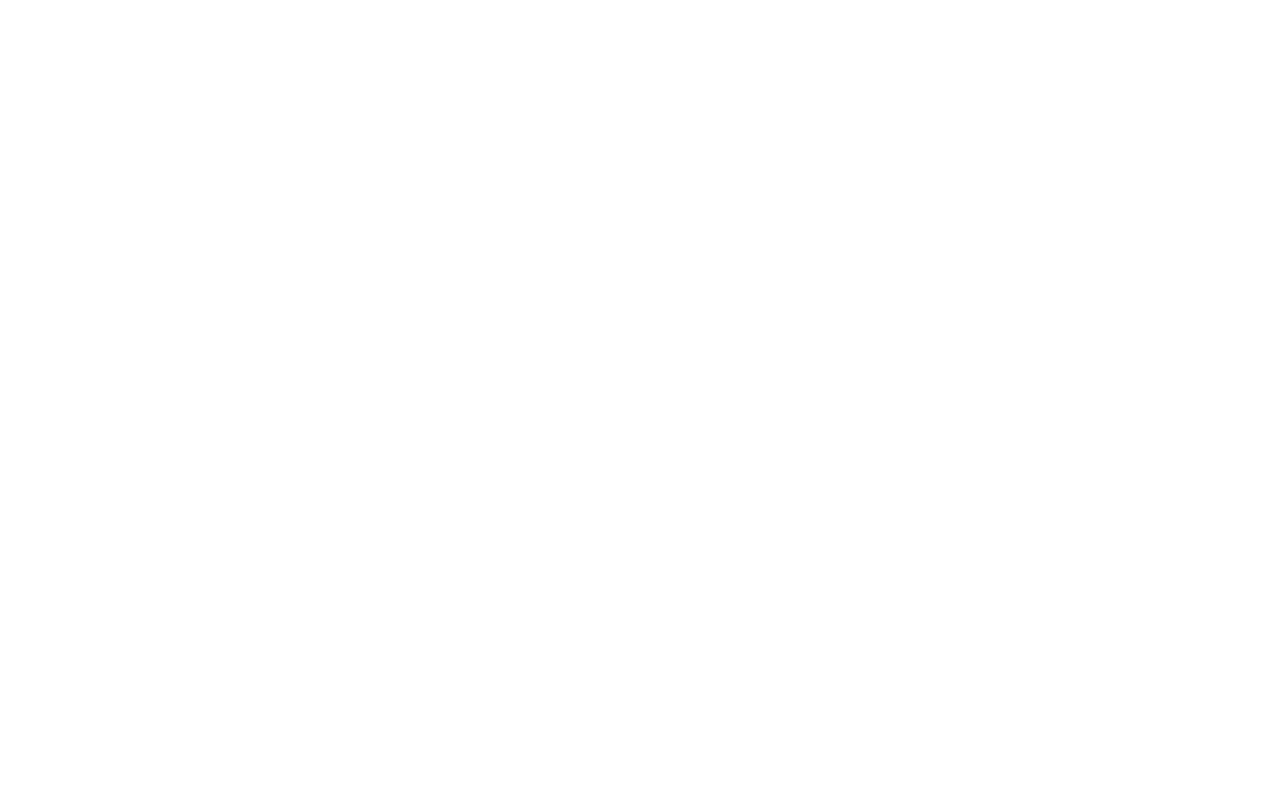
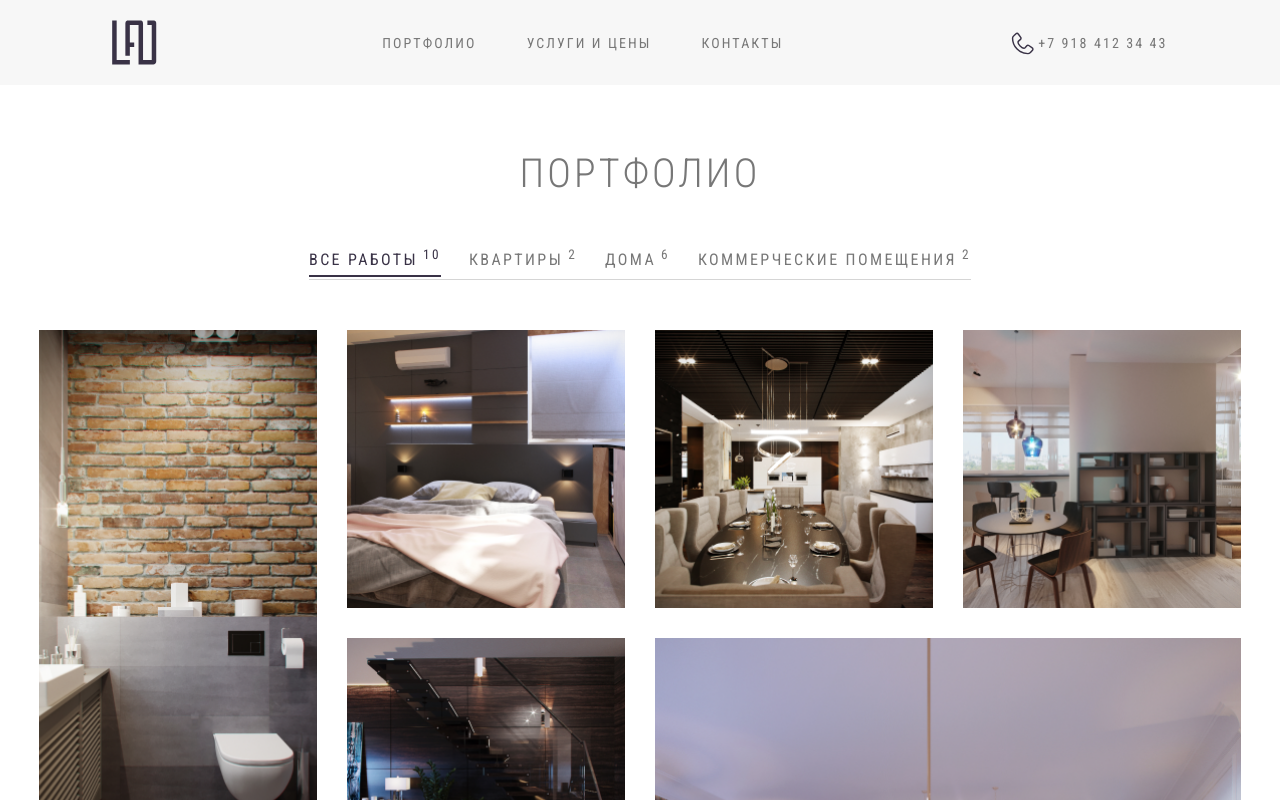
Before and after one commit to arinaab/ladesign-vue, a Vue app: page /portfolio in a window 1280 px wide. Before the commit this address had no page. Shown: the top 800 px of the page. Built offline with nearby package versions, Linux system fonts and the light colour scheme.

Commit message:
add PortfolioView

```diff
--- a/src/App.vue
+++ b/src/App.vue
@@ -1,6 +1,18 @@
 <template>
+  <header-app></header-app>
   <router-view/>
+  <footer-app></footer-app>
 </template>
+
+<script>
+  import HeaderApp from "@/components/HeaderApp/HeaderApp";
+  import FooterApp from "@/components/FooterApp/FooterApp";
+  export default {
+    components: {
+      HeaderApp, FooterApp
+    }
+  }
+</script>
 
 <style lang="scss">
 @import url('https://fonts.googleapis.com/css2?family=Roboto:wght@300;400&display=swap');
--- a/src/components/HeaderApp/HeaderApp.vue
+++ b/src/components/HeaderApp/HeaderApp.vue
@@ -1,10 +1,13 @@
 <template>
     <nav class="header" :class="{ 'light': changeColors }">
         <div class="header__items">
-            <img v-if="!changeColors || GET_OVERLAY_STATE" class="header__logo" src="@/assets/logo.svg" alt="logo">
-            <img v-else class="header__logo" src="@/assets/logodark.svg" alt="logo">
+            <router-link :to="{ name: 'Main' }">
+                <img v-if="!changeColors || GET_OVERLAY_STATE" class="header__logo" src="@/assets/logo.svg" alt="logo">
+                <img v-else class="header__logo" src="@/assets/logodark.svg" alt="logo">
+            </router-link>
             <div class="header__links">
-                <a class="header__item" :class="{ 'dark': changeColors }" href="#">Портфолио</a>
+                <router-link :to="{ name: 'Portfolio' }"
+                 class="header__item" :class="{ 'dark': changeColors }">Портфолио</router-link>
                 <a class="header__item" :class="{ 'dark': changeColors }" href="#">Услуги и цены</a>
                 <a class="header__item" :class="{ 'dark': changeColors }" href="#">Контакты</a>
             </div>
@@ -17,9 +20,9 @@
         <burger-app :is-dark="isDark && !GET_OVERLAY_STATE" @click="changeOverlay"></burger-app>
         <div v-if="GET_OVERLAY_STATE" class="overlay">
             <div class="overlay__links">
-                <a class="overlay__item" href="#">Портфолио</a>
-                <a class="overlay__item" href="#">Услуги и цены</a>
-                <a class="overlay__item" href="#">Контакты</a>
+                <router-link class="overlay__item" :to="{ name: 'Portfolio' }" @click="changeOverlay">Портфолио</router-link>
+                <a class="overlay__item" href="#" @click="changeOverlay">Услуги и цены</a>
+                <a class="overlay__item" href="#" @click="changeOverlay">Контакты</a>
             </div>
         </div>
     </nav>
@@ -46,11 +49,18 @@
         methods: {
             ...mapMutations('MainModule', ['SET_OVERLAY_STATE']),
             onScroll () {
-                this.scrollTop = document.documentElement.scrollTop
-                this.scrollTop >= 800 ? this.changeColors = this.isDark = true : this.changeColors = this.isDark = false
+                if (this.$route.name !== 'Portfolio') {
+                    this.scrollTop = document.documentElement.scrollTop
+                    this.scrollTop >= 800 ? this.changeColors = this.isDark = true : this.changeColors = this.isDark = false
+                }
             },
             changeOverlay () {
                 this.SET_OVERLAY_STATE()
+            }
+        },
+        watch: {
+            '$route.path'() {
+                this.$route.name === 'Portfolio' ? this.changeColors = this.isDark = true : this.changeColors = this.isDark = false
             }
         },
         mounted () {
--- a/src/components/PromoApp/PromoApp.vue
+++ b/src/components/PromoApp/PromoApp.vue
@@ -1,6 +1,5 @@
 <template>
     <div class="promo">
-        <header-app></header-app>
         <h1 class="promo__title">ladesign</h1>
         <!-- eslint-disable-next-line -->
         <h2 class="promo__subtitle">Дизайн-проекты жилых и коммерческих помещений. Малая архитектура</h2>
@@ -8,12 +7,8 @@
 </template>
 
 <script>
-    import HeaderApp from "@/components/HeaderApp/HeaderApp";
     export default {
-        name: "PromoApp",
-        components: {
-            HeaderApp
-        }
+        name: "PromoApp"
     }
 </script>
 
--- a/src/router/index.js
+++ b/src/router/index.js
@@ -1,11 +1,17 @@
 import { createRouter, createWebHistory } from 'vue-router'
 import MainView from "@/views/MainView/MainView";
+import PortfolioView from "@/views/PortfolioView/PortfolioView";
 
 const routes = [
   {
     name: 'Main',
     path: '/',
     component: MainView
+  },
+  {
+    name: 'Portfolio',
+    path: '/portfolio',
+    component: PortfolioView
   }
 ]
 
--- a/src/views/MainView/MainView.vue
+++ b/src/views/MainView/MainView.vue
@@ -5,7 +5,6 @@
             <confidence-app></confidence-app>
             <portfolio-app></portfolio-app>
         </div>
-        <footer-app></footer-app>
     </div>
 </template>
 
@@ -13,12 +12,11 @@
     import PromoApp from "@/components/PromoApp/PromoApp";
     import ConfidenceApp from "@/components/ConfidenceApp/ConfidenceApp";
     import PortfolioApp from "@/components/PortfolioApp/PortfolioApp";
-    import FooterApp from "@/components/FooterApp/FooterApp";
     import { mapGetters } from 'vuex'
     export default {
         name: "MainView",
         components: {
-            PromoApp, ConfidenceApp, PortfolioApp, FooterApp
+            PromoApp, ConfidenceApp, PortfolioApp
         },
         computed: {
             ...mapGetters('MainModule', ['GET_MODALFORM_STATE', 'GET_MODALTHANKS_STATE', 'GET_OVERLAY_STATE'])
--- /dev/null
+++ b/src/views/PortfolioView/PortfolioView.vue
@@ -0,0 +1,19 @@
+<template>
+    <div class="portfolio-view">
+        <portfolio-app></portfolio-app>
+    </div>
+</template>
+
+<script>
+    import PortfolioApp from "@/components/PortfolioApp/PortfolioApp";
+    export default {
+        name: "PortfolioView",
+        components: {
+            PortfolioApp
+        }
+    }
+</script>
+
+<style scoped lang="scss">
+    @use "style";
+</style>
--- /dev/null
+++ b/src/views/PortfolioView/style.scss
@@ -0,0 +1,16 @@
+.portfolio-view {
+  margin-top: 150px;
+}
+@media (max-width: 991px) {
+
+}
+@media (max-width: 767px) {
+  .portfolio-view {
+    margin-top: 140px;
+  }
+}
+@media (max-width: 575px) {
+  .portfolio-view {
+    margin-top: 130px;
+  }
+}
```
